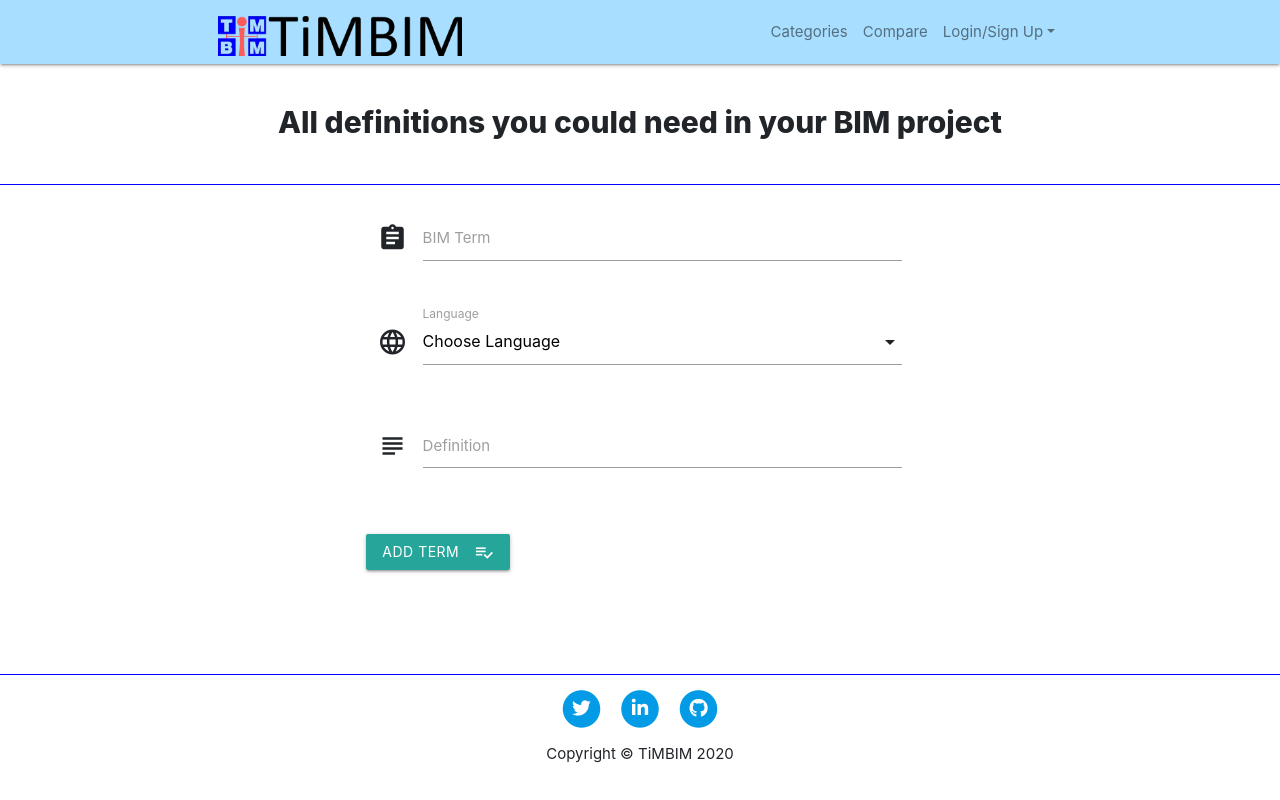
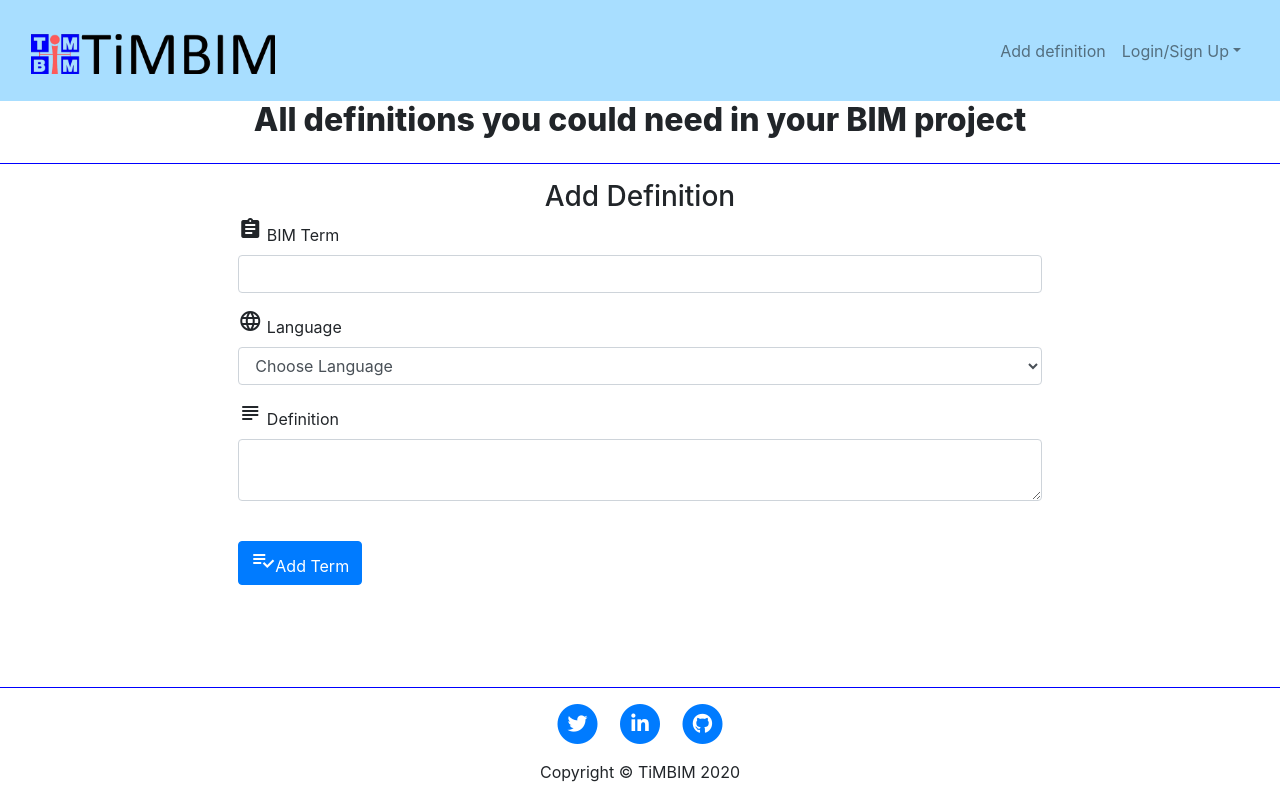
Before and after one commit to AllardL/MS3-BIM-definitions, a Flask app: page /add_definition in a window 1280 px wide. Run offline with Flask 2, Linux system fonts and the light colour scheme; data that the repository does not hold is empty; some libraries are stand-ins or nearby versions.

Commit message:
changed to bootstrap

```diff
--- a/app.py
+++ b/app.py
@@ -3,13 +3,13 @@
 from flask_pymongo import PyMongo
 from bson.objectid import ObjectId
 
-MONGO_URI = (os.environ.get('MONGO_URI'))
+
+#MONGO_URI = (os.environ.get('MONGO_URI'))
 
 app = Flask(__name__)
 
-app.config["MONGO_DBNAME"]= 'BIMDefinitions'
-app.config["MONGO_URI"] = MONGO_URI
-#app.config["MONGO_URI"] = 'mongodb+srv://AllardDB:RxBuROru0OyhHyMC@gcpbelgium-fdk0n.gcp.mongodb.net/BIMDefinitions?retryWrites=true&w=majority'
+#app.config["MONGO_URI"] = MONGO_URI
+app.config["MONGO_URI"] = 'mongodb+srv://AllardDB:RxBuROru0OyhHyMC@gcpbelgium-fdk0n.gcp.mongodb.net/BIMDefinitions?retryWrites=true&w=majority'
 
 mongo = PyMongo(app)
 
@@ -21,7 +21,7 @@
 @app.route('/add_definition')
 def add_definition():
     return render_template('adddefinition.html',
-    languages=mongo.db.language.find())
+                            languages=mongo.db.language.find())
 
 @app.route('/insert_definition', methods=['POST'])
 def insert_definition():
@@ -29,6 +29,25 @@
     definitions.insert_one(request.form.to_dict())
     return redirect(url_for('get_definitions'))
 
+@app.route('/edit_definition/<definition_id>')
+def edit_definition(definition_id):
+    the_definition = mongo.db.definitions.find_one({"_id": ObjectId(definition_id)})
+    all_languages = mongo.db.language.find()
+    return render_template('editdefinition.html', definition=the_definition, languages = all_languages)
+
+@app.route('/update_definition/<definition_id>', methods=["POST"])
+def update_definition(definition_id):
+    definitions = mongo.db.definitions
+    definitions.update( {'_id': ObjectId(definition_id)},
+    {
+        'term':request.form.get('term'),
+        'language':request.form.get('language'),
+        'description': request.form.get('description')
+    })
+    return redirect(url_for('get_definitions'))
+
+
+
 
 if __name__ == '__main__':
     app.run(host=os.environ.get('IP'),
--- a/static/css/styles.css
+++ b/static/css/styles.css
@@ -68,38 +68,29 @@
     border-color: blue;
 }
 
+body {
+    text-decoration: none;
+}
+
+/*-------------------------Accordion-------------- */
+
+.card .btn {
+    margin-top: 2px;
+    margin-bottom: 2px;
+}
+
+.card-header {
+    text-align: left;
+}
+
 /*-------------------------Inputform-------------- */
 
-.col-md-6.inputform {
-    max-width: 600px !important;
-    margin-left: auto !important;
-    margin-right: auto !important;
-    border: 1px;
-    border-radius: 15px !important;
-}
-
-.row.inputform {
-    margin-top: 5vh;
-}
-
-.rounded {
-    border-radius: 15px !important;
-}
-
-input[type="checkbox"] {
-    width : 10px !important;
-    margin-left: 15px;
-}
-
-.form-group {
-    display: flex;
-    flex-flow: row wrap;
-    align-items: center;
-}
-
-label[for="softwarevendor"]{
-    margin-top: auto;
-    margin-bottom: auto;
+.btn_small {
+    height: 24px;
+    width: 80px;
+    line-height: 24px;
+    margin: 15px !important;
+    padding: 0 0.5em;
 }
 
 /*-------------------------Media queries-------------- */
--- a/templates/adddefinition.html
+++ b/templates/adddefinition.html
@@ -1,39 +1,40 @@
 {% extends 'base.html' %}
 {% block title %}Add Definition{% endblock %}
 {% block content %}
-<div class="row">
+
+<h3 class="center">Add Definition</h3>
+
     <form action="{{url_for('insert_definition') }} " method="POST" class="col-lg-8 col-md-10 mx-auto">
-         <div class="row">
-            <div class="input-field col s12">
+         <div class="row form-group">
+            <div class="col-12">
                 <i class="material-icons prefix">assignment</i>
-                <input id="term" name="term" type="text" class="validate">
                 <label>BIM Term</label>
+                <input id="term" name="term" type="text" class="form-control">
             </div>
         </div>
-        <div class="row">
-            <div class="input-field col s12">
-                <i class="material-icons prefix">language</i>
-                <select id="language" name="language">
+        <div class="row form-group">
+            <div class="col-12">
+                <label for="language"><i class="material-icons prefix">language</i> Language</label>
+                <select class="form-control" id="language" name="language">
                     <option value="" disabled selected>Choose Language</option>
                     {% for language in languages %}
                         <option value="{{language.name}}">{{language.name}}</option>
                     {% endfor %}
                 </select>
-                <label>Language</label>
             </div>
         </div>
-        <div class="row">
-            <div class="input-field col s12">
+        <div class="row form-group">
+            <div class="col-12">
                 <i class="material-icons prefix">subject</i>
-                <textarea name="description" id="description" type="tel" class="materialize-textarea"></textarea>
                 <label>Definition</label>
+                <textarea name="description" id="description" type="tel" class="form-control"></textarea>
             </div>
         </div>
-        <div class="row">
-            <button class="btn waves-effect waves-light" type="submit" name="action">Add Term
-                <i class="material-icons right">playlist_add_check</i>
+        <div class="row form-group center">
+            <button class="btn btn-primary" type="submit">
+                <i class="material-icons right">playlist_add_check</i>Add Term
             </button>
         </div>
     </form>
-</div>
+
 {% endblock %}
--- a/templates/base.html
+++ b/templates/base.html
@@ -8,7 +8,7 @@
     <title>TiMBIM - {% block title %}{% endblock %}</title>
     <link rel="stylesheet" href="https://stackpath.bootstrapcdn.com/bootstrap/4.4.1/css/bootstrap.min.css" integrity="sha384-Vkoo8x4CGsO3+Hhxv8T/Q5PaXtkKtu6ug5TOeNV6gBiFeWPGFN9MuhOf23Q9Ifjh" crossorigin="anonymous">
     <link rel="stylesheet" href="https://fonts.googleapis.com/icon?family=Material+Icons">
-    <link rel="stylesheet" href="https://cdnjs.cloudflare.com/ajax/libs/materialize/1.0.0/css/materialize.min.css">
+    <!--<link rel="stylesheet" href="https://cdnjs.cloudflare.com/ajax/libs/materialize/1.0.0/css/materialize.min.css">-->
     <link rel="stylesheet" href="https://cdnjs.cloudflare.com/ajax/libs/font-awesome/5.11.2/css/all.min.css">
     <link rel="stylesheet" href="{{ url_for('static', filename='css/styles.css') }}" type="text/css" />
     <script src="https://kit.fontawesome.com/6ed44936b3.js" crossorigin="anonymous"></script>
@@ -18,20 +18,17 @@
     <!-- Navigation -->
     <nav class="navbar navbar-expand-lg navbar-light">
         <div class="container">
+
             <a class="navbar-brand" href="{{ url_for('get_definitions') }}">
-            <img src="/static/images/LOGO_NAME_transparent background.png" class="logo d-inline-block align=middle" alt="">
+                <img href="{{ url_for('get_definitions') }}" src="/static/images/LOGO_NAME_transparent background.png" class="logo d-inline-block align=middle" alt="">
             </a>
             <button class="navbar-toggler navbar-toggler-right" type="button" data-toggle="collapse" data-target="#navbarResponsive" aria-controls="navbarResponsive" aria-expanded="false" aria-label="Toggle navigation">
-        Menu
-        <i class="fa fa-bars"></i>
-        </button>
+                <i class="fa fa-bars"></i>
+            </button>
             <div class="collapse navbar-collapse" id="navbarResponsive">
                 <ul class="navbar-nav ml-auto">
                     <li class="nav-item">
-                        <a class="nav-link" href="#">Categories</a>
-                    </li>
-                    <li class="nav-item">
-                        <a class="nav-link" href="#">Compare</a>
+                        <a class="nav-link" href="{{url_for('add_definition')}}">Add definition</a>
                     </li>
 
                     <!-- User related menu -->
@@ -119,15 +116,11 @@
 
     <!-- Bootstrap core JavaScript -->
     <script src="https://code.jquery.com/jquery-3.4.1.slim.min.js" integrity="sha384-J6qa4849blE2+poT4WnyKhv5vZF5SrPo0iEjwBvKU7imGFAV0wwj1yYfoRSJoZ+n" crossorigin="anonymous"></script>
-    <script src="https://cdnjs.cloudflare.com/ajax/libs/materialize/1.0.0/js/materialize.min.js"></script>
     <script src="https://cdn.jsdelivr.net/npm/popper.js@1.16.0/dist/umd/popper.min.js" integrity="sha384-Q6E9RHvbIyZFJoft+2mJbHaEWldlvI9IOYy5n3zV9zzTtmI3UksdQRVvoxMfooAo" crossorigin="anonymous"></script>
     <script src="https://stackpath.bootstrapcdn.com/bootstrap/4.4.1/js/bootstrap.min.js" integrity="sha384-wfSDF2E50Y2D1uUdj0O3uMBJnjuUD4Ih7YwaYd1iqfktj0Uod8GCExl3Og8ifwB6" crossorigin="anonymous"></script>
     <script type="text/javascript">
-        $(document).ready(function(){
-            $('.collapsible').collapsible();
-            $('#textarea1').val('New Text');
-            M.textareaAutoResize($('#textarea1'));
-            $('select').formSelect();
+        $(document).ready(function() {
+            $('.collapse').collapse()
         });
     </script>
 </body>
```
Also changed, not shown: templates/definitions.html (+24 -10 lines), templates/editdefinition.html (added, +41 -0 lines), .theia/settings.json.
